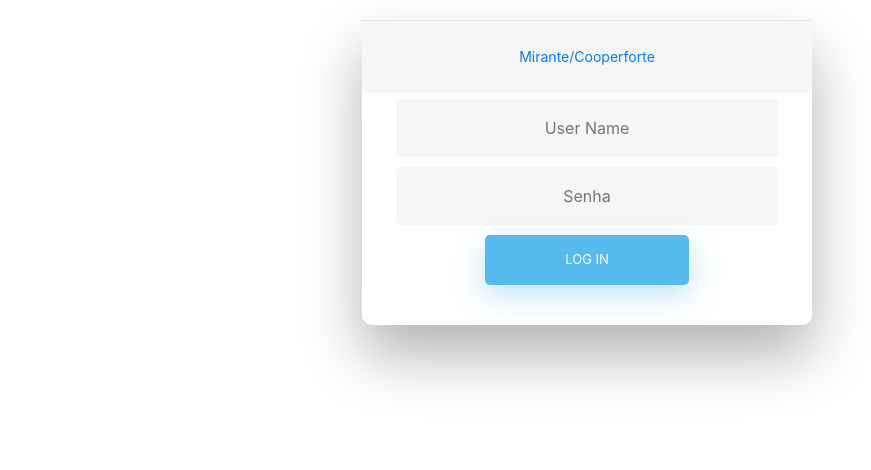
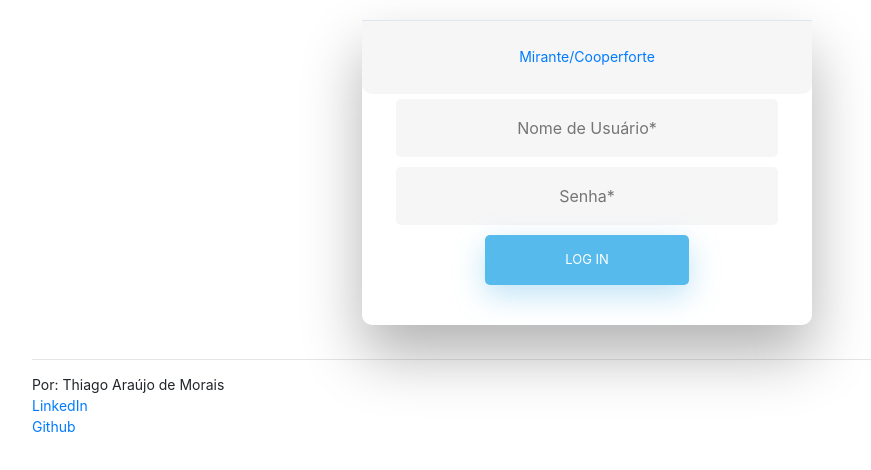
Before and after one commit to thiagomorais92/challenge_front, a React (Create React App) app: page / in a window 1280 px wide. Shown: the top 470 px of the page, without its empty margins (53-924 px from the left). Built offline with nearby package versions, Linux system fonts and the light colour scheme.

Commit message:
Adicionando contato

```diff
--- a/src/LoginPage/components/LoginFormComponent.js
+++ b/src/LoginPage/components/LoginFormComponent.js
@@ -31,7 +31,7 @@ let LoginFormComponent = props => {
                     <div>
                         <Field
                             name="username"
-                            label="User Name"
+                            label="Nome de Usuário*"
                             type="text"
                             component={renderField}
                             validate={[required]} />
@@ -39,7 +39,7 @@ let LoginFormComponent = props => {
                     <div>
                         <Field
                         name="senha"
-                        label="Senha"
+                        label="Senha*"
                         type="text"
                         component={renderField}
                         validate={[required]} />
--- a/src/LoginPage/components/LoginPage.js
+++ b/src/LoginPage/components/LoginPage.js
@@ -24,7 +24,10 @@ class LoginPage extends React.Component {
         return (<div>
             <ToastContainer />
             <LoginFormComponent onSubmit={this.submit} />
-
+                <hr/>
+                <span>Por: Thiago Araújo de Morais</span><br/>
+                <a href="https://www.linkedin.com/in/devthiago/">LinkedIn</a><br/>
+                <a href="https://github.com/thiagomorais92">Github</a>
                 </div>)
     }
 }
```
